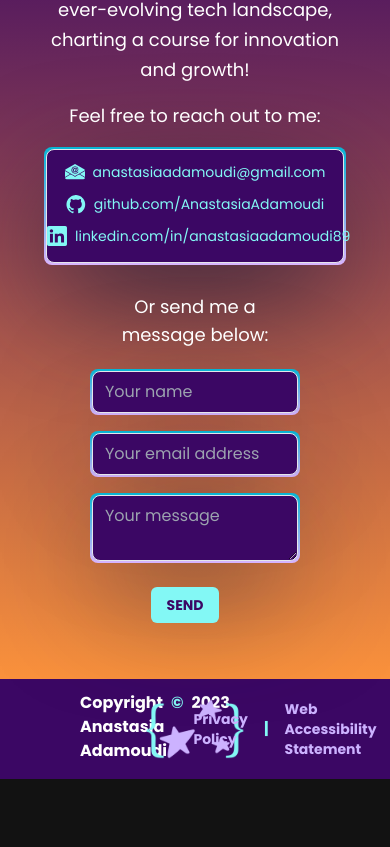
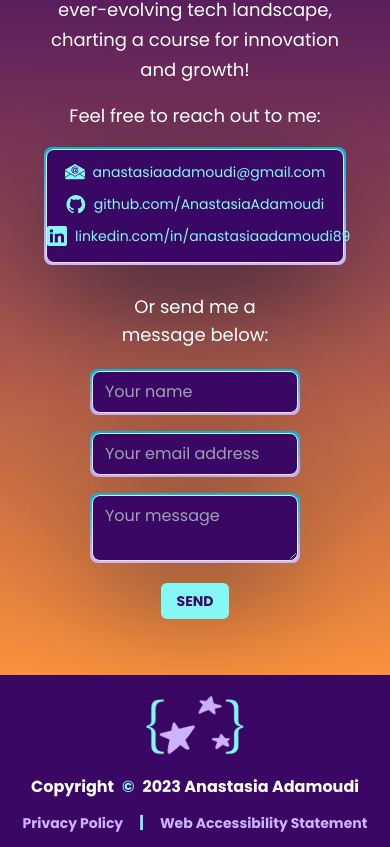
Before and after one commit to spiralnebulam31/PortfolioWebsite, a React (Vite) app: page / in a window 390 px wide. Shown: the part 6765-7612 px from the top of the page. Before the commit the page ends 7544 px from the top, so only its background shows below. Built offline with nearby package versions, Linux system fonts and the light colour scheme.

Commit message:
Footer fully responsive, plus added pop ups for privacy policy and accessibility statement

```diff
--- a/package.json
+++ b/package.json
@@ -22,6 +22,7 @@
     "react-router-dom": "^6.15.0",
     "react-tilt": "^1.0.2",
     "react-vertical-timeline-component": "^3.6.0",
+    "reactjs-popup": "^2.0.6",
     "three": "^0.156.1"
   },
   "devDependencies": {
--- a/src/components/Contact.jsx
+++ b/src/components/Contact.jsx
@@ -198,7 +198,7 @@ const Contact = ({
                 <div className="mb-4">
                   <button
                     type="submit"
-                    className="bg-secondary hover:bg-primary mt-2 mr-5 font-links font-bold uppercase
+                    className="bg-secondary hover:bg-primary mt-1 font-links font-bold uppercase
                             text-sm sm:text-md md:text-l lg:text-xl text-background1 py-2 px-4 rounded-md items-center mx-auto"
                   >
                     Send
--- a/src/components/Footer.jsx
+++ b/src/components/Footer.jsx
@@ -1,12 +1,32 @@
+import { useState } from "react";
 import { Link } from "react-router-dom";
 import { logoBracketsLight } from "../assets";
+import Popup from "reactjs-popup";
 
-function Footer() {
+const Footer = () => {
+  const [privacyOpen, setPrivacyOpen] = useState(false);
+  const closePrivacyModal = () => setPrivacyOpen(false);
+
+  const [accessibilityOpen, setAccessibilityOpen] = useState(false);
+  const closeAccessibilityModal = () => setAccessibilityOpen(false);
+
   return (
-    <div className="bg-background1 grid grid-cols-3 items-center justify-center bottom-0 w-full">
+    <div className="bg-background1 flex flex-col items-center justify-center bottom-0 w-full">
+      <div className="mx-auto mb-0.1 mt-0.1">
+        <Link
+          to="/"
+          className="flex items-center gap-2"
+          onClick={() => {
+            window.scrollTo(0, 0);
+          }}
+          alt="home"
+        >
+          <img src={logoBracketsLight} alt="logo" className="w-[100px]" />
+        </Link>
+      </div>
 
-      <div className="col-span-1 pl-20 mb-0.1 mt-0.1">
-      <p className="text-white font-body font-bold text-md mb-1">
+      <div className="mx-auto mb-0.1 mt-0.1">
+        <p className="text-white font-body font-bold text-md mb-1">
           Copyright
           <span className="text-secondary font-links font-bold text-md mx-2">
             ©
@@ -15,38 +35,75 @@ function Footer() {
         </p>
       </div>
 
-      <div className="col-span-1 mx-auto mb-0.1 mt-0.1">
-      <Link
-          to="/"
-          className="flex items-center gap-2"
-          onClick={() => {
-            window.scrollTo(0, 0);
-          }}
-          alt="home"
-        >
-          <img
-            src={logoBracketsLight}
-            alt="logo"
-            className="w-[100px]"
-          />
-        </Link>
-      </div>
-
-      <div className="col-span-1 pr-20 mb-0.1 mt-0.1">
-        <div className="flex flex-row justify-center items-center gap-2">
-          <div className="text-primary hover:bg-secondaryT font-links font-bold text-sm no-underline">
+      <div className="mx-auto mb-0.1 mt-0.1">
+        <div className="flex flex-row gap-2 ">
+          <button
+            type="button"
+            onClick={() => setPrivacyOpen((o) => !o)}
+            className="pb-3 pt-2 text-primary hover:text-secondary font-links font-bold text-sm no-underline"
+          >
             Privacy Policy
-          </div>
-          <span className="text-secondary font-links font-bold text-md mx-2">
+          </button>
+          <Popup
+            open={privacyOpen}
+            closeOnDocumentClick
+            onClose={closePrivacyModal}
+          >
+            <div className="fixed bottom-0 right-2 left-3">
+              <div className="flex flex-col justify-center items-center mx-auto rounded-lg bg-gradient-to-b from-primary to-secondary p-8 text-background1 w-[90%] sm:w-[80%] md:w-[70%] lg:w-[60%] xl:w-[50%]">
+                <div className="grid grid-cols-10 gap-4">
+                  <p className="col-span-9">
+                    In case you contact me via the contact form, I will only use
+                    your email address to reply to your message. I will not
+                    share your name or email address with any third parties.
+                  </p>
+                  <a
+                    className="col-span-1 cursor-pointer text-6xl my-auto"
+                    onClick={closePrivacyModal}
+                  >
+                    &times;
+                  </a>
+                </div>
+              </div>
+            </div>
+          </Popup>
+          <span className="text-secondary font-links font-bold text-md mx-2 pb-3 pt-2">
             |
           </span>
-          <div className="text-primary hover:bg-secondaryT font-links font-bold text-sm no-underline">
+          <button
+            type="button"
+            onClick={() => setAccessibilityOpen((o) => !o)}
+            className="pb-3 pt-2 text-primary hover:text-secondary font-links font-bold text-sm no-underline"
+          >
             Web Accessibility Statement
-          </div>
+          </button>
+          <Popup
+            open={accessibilityOpen}
+            closeOnDocumentClick
+            onClose={closeAccessibilityModal}
+          >
+            <div className="fixed bottom-0 right-2 left-3">
+              <div className="flex flex-col justify-center items-center mx-auto rounded-lg bg-gradient-to-b from-primary to-secondary p-8 text-background1 w-[90%] sm:w-[80%] md:w-[70%] lg:w-[60%] xl:w-[50%]">
+                <div className="grid grid-cols-10 gap-4">
+                  <p className="col-span-9">
+                    This website is built to be accessible to as many people as
+                    possible. If you have any accessibility requirements, please
+                    contact me and I will do my best to accommodate them.
+                  </p>
+                  <a
+                    className="col-span-1 cursor-pointer text-6xl my-auto"
+                    onClick={closeAccessibilityModal}
+                  >
+                    &times;
+                  </a>
+                </div>
+              </div>
+            </div>
+          </Popup>
         </div>
       </div>
     </div>
   );
-}
+};
 
 export default Footer;
```
Also changed, not shown: 1 other file (tests, documents, lock files or other folders).
